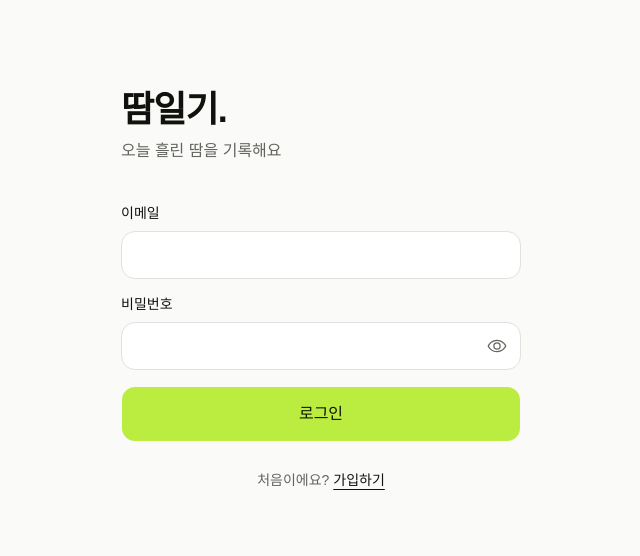
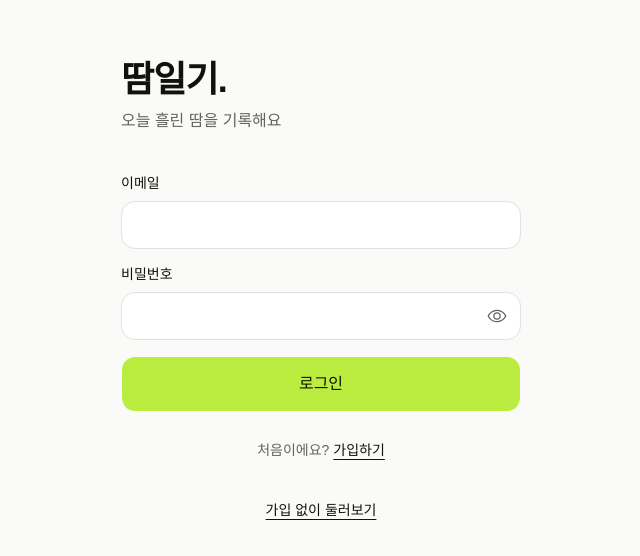
Before and after one commit to tjdsksro90/sweat-log, a Next.js app: page /login in a window 1280 px wide. Shown: the part 104-660 px from the top of the page, without its empty margins (319-959 px from the left). Built offline with nearby package versions, Linux system fonts and the light colour scheme; a web font is replaced by a local one.

Commit message:
feat: 로그인 화면에 가입 없이 둘러보기 링크 추가

```diff
--- a/src/pages/auth/ui/auth-page.tsx
+++ b/src/pages/auth/ui/auth-page.tsx
@@ -1,3 +1,5 @@
+import Link from "next/link";
+
 import { login, signup } from "@/features/auth";
 
 import { AuthForm } from "./auth-form";
@@ -6,6 +8,14 @@ export function LoginPage() {
   return (
     <AuthLayout subtitle="오늘 흘린 땀을 기록해요">
       <AuthForm action={login} mode="login" />
+      <p className="-mt-6 text-center text-muted-foreground text-sm">
+        <Link
+          className="inline-flex min-h-11 items-center font-medium text-foreground underline underline-offset-4"
+          href="/demo"
+        >
+          가입 없이 둘러보기
+        </Link>
+      </p>
     </AuthLayout>
   );
 }
```
